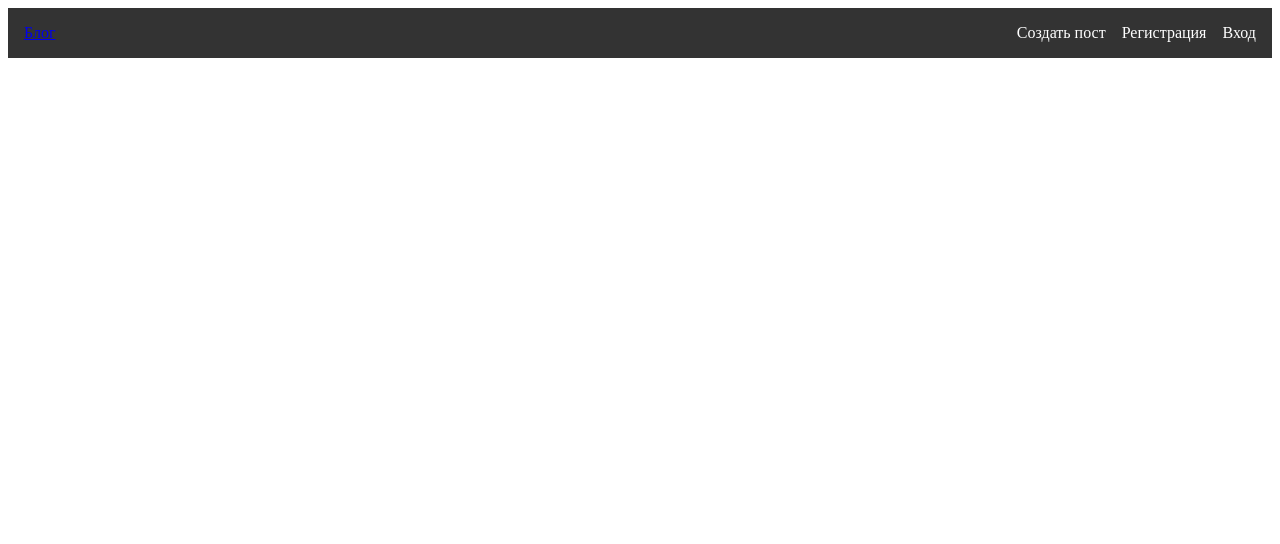
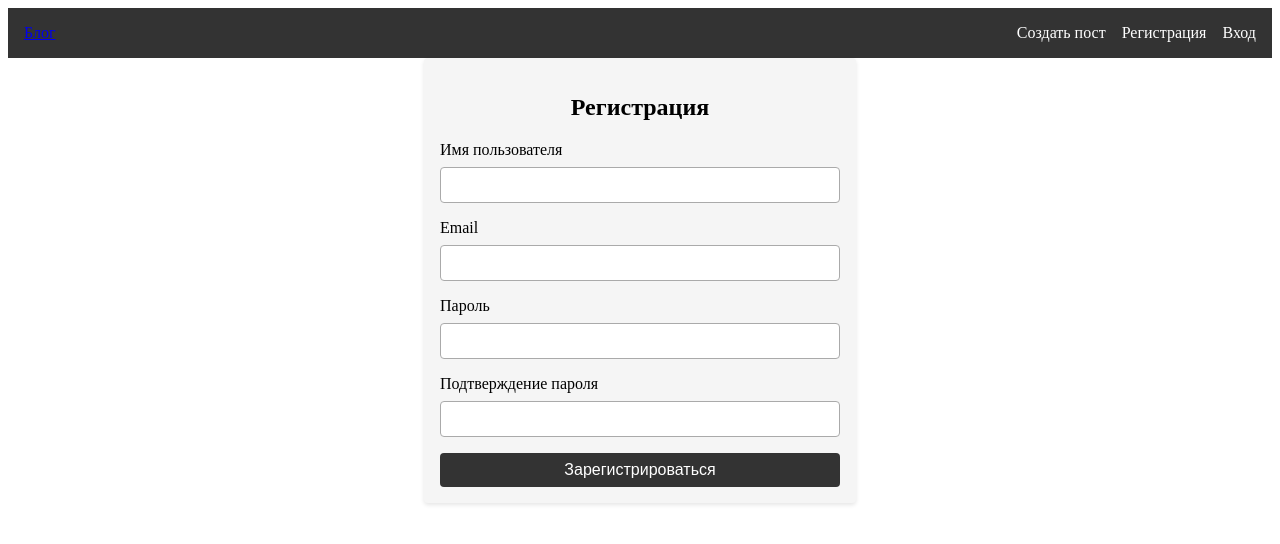
Before and after one commit to q10sn1k/blog_MVC_react, a React (Create React App) app in the folder client/: page / in a window 1280 px wide. Shown: the top 544 px of the page. Built offline with nearby package versions, Linux system fonts and the light colour scheme.

Commit message:
add register & test

```diff
--- a/client/src/App.js
+++ b/client/src/App.js
@@ -1,12 +1,14 @@
 import './App.css';
 import React from 'react';
 import Navbar from './components/Navbar';
+import Register from "./components/Register";
 
 function App() {
   return (
     <div>
+      {/* здесь можно добавить другие компоненты */}
       <Navbar />
-      {/* здесь можно добавить другие компоненты */}
+      <Register />
     </div>
   );
 }
--- /dev/null
+++ b/client/src/components/Register.css
@@ -0,0 +1,47 @@
+.register {
+  display: flex;
+  flex-direction: column;
+  align-items: center;
+  max-width: 400px;
+  margin: 0 auto;
+  padding: 1rem;
+  background-color: #f5f5f5;
+  border-radius: 4px;
+  box-shadow: 0 2px 4px rgba(0, 0, 0, 0.1);
+}
+
+.register h1 {
+  margin-bottom: 1rem;
+}
+
+.register form {
+  display: flex;
+  flex-direction: column;
+  width: 100%;
+}
+
+.register label {
+  margin-bottom: 0.5rem;
+}
+
+.register input {
+  margin-bottom: 1rem;
+  padding: 0.5rem;
+  font-size: 1rem;
+  border: 1px solid #aaa;
+  border-radius: 4px;
+}
+
+.register button {
+  padding: 0.5rem 1rem;
+  font-size: 1rem;
+  color: #fff;
+  background-color: #333;
+  border: none;
+  border-radius: 4px;
+  cursor: pointer;
+}
+
+.register button:hover {
+  background-color: #555;
+}
--- /dev/null
+++ b/client/src/components/Register.js
@@ -0,0 +1,74 @@
+import React, { useState } from 'react';
+import { useNavigate } from 'react-router-dom';
+import './Register.css';
+
+const Register = () => {
+  const [username, setUsername] = useState('');
+  const [email, setEmail] = useState('');
+  const [password, setPassword] = useState('');
+  const [passwordConfirmation, setPasswordConfirmation] = useState('');
+  const navigate = useNavigate();
+
+  const handleSubmit = async (event) => {
+    event.preventDefault();
+
+    if (password !== passwordConfirmation) {
+      alert('Пароли не совпадают');
+      return;
+    }
+
+    //....
+    // Здесь отправляются данные на сервер для регистрации.
+    // Если регистрация успешна, перенаправляем пользователя на страницу входа или главную страницу.
+    //....
+
+    setUsername('');
+    setEmail('');
+    setPassword('');
+    setPasswordConfirmation('');
+    navigate('/login');
+  };
+
+  return (
+    <div className="register">
+      <h2>Регистрация</h2>
+      <form onSubmit={handleSubmit}>
+        <label htmlFor="username">Имя пользователя</label>
+        <input
+          type="text"
+          id="username"
+          value={username}
+          onChange={(e) => setUsername(e.target.value)}
+          required
+        />
+        <label htmlFor="email">Email</label>
+        <input
+          type="email"
+          id="email"
+          value={email}
+          onChange={(e) => setEmail(e.target.value)}
+          required
+        />
+        <label htmlFor="password">Пароль</label>
+        <input
+          type="password"
+          id="password"
+          value={password}
+          onChange={(e) => setPassword(e.target.value)}
+          required
+        />
+        <label htmlFor="passwordConfirmation">Подтверждение пароля</label>
+        <input
+          type="password"
+          id="passwordConfirmation"
+          value={passwordConfirmation}
+          onChange={(e) => setPasswordConfirmation(e.target.value)}
+          required
+        />
+        <button type="submit">Зарегистрироваться</button>
+      </form>
+    </div>
+  );
+};
+
+export default Register;
```
Also changed, not shown: 2 other files (tests, documents, lock files or other folders).
